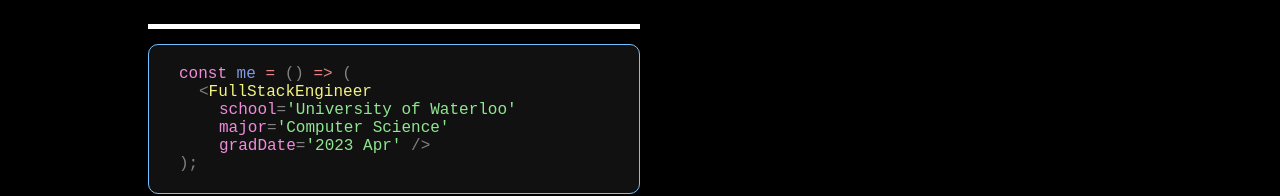
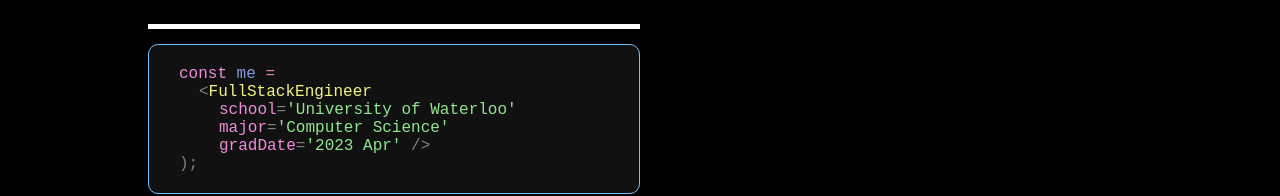
Before and after one commit to karenlinky/personal-website, a React (Create React App) app: page /home in a window 1280 px wide. Shown: the part 316-512 px from the top of the page. Built offline with nearby package versions, Linux system fonts and the light colour scheme.

Commit message:
updated description code

```diff
--- a/src/components/about/About.js
+++ b/src/components/about/About.js
@@ -14,10 +14,10 @@ const About = () => {
   const descriptionStart = <>
     <span className={'descriptionPurple'}>{'const '}</span>
     <span className={'descriptionBlue'}>{'me '}</span>
-    <span className={'descriptionRed'}>{'= '}</ span>
-    <span className={'descriptionGrey'}>{'() '}</span>
+    <span className={'descriptionRed'}>{'='}</ span>
+    {/* <span className={'descriptionGrey'}>{'() '}</span>
     <span className={'descriptionRed'}>{'=> '}</span>
-    <span className={'descriptionGrey'}>{'('}</span>
+    <span className={'descriptionGrey'}>{'('}</span>  */}
   </>
 
   const descriptionTag = <>
```
